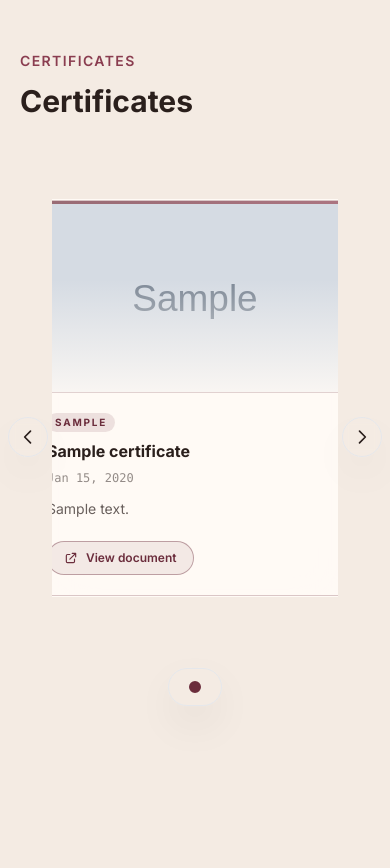
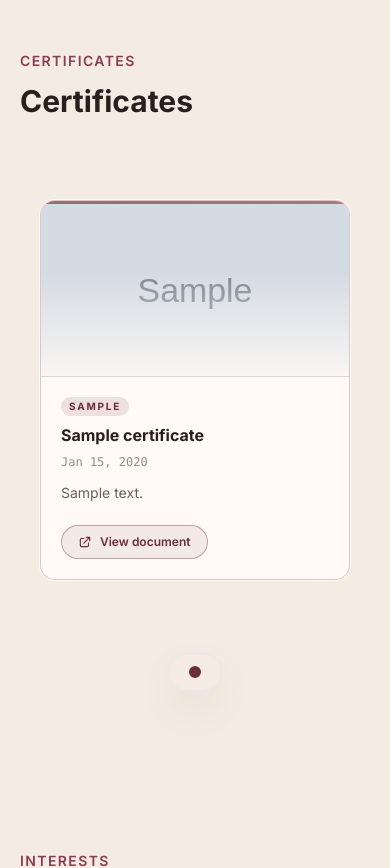
Before and after one commit to rasulbek647/my_portfolio, a Django app: page / in a window 390 px wide. Shown: the part 4330-5198 px from the top of the page. Run offline with Django 5.2, Linux system fonts and the light colour scheme; data comes from the database, SQL or seed files in the repository; tables that the repository leaves empty hold one stand-in row (values such as "Sample post"); grey boxes marked "Sample" are stand-in pictures; some libraries are stand-ins or nearby versions.

Commit message:
style: fix carousel width and hide side buttons on mobile

```diff
--- a/templates/resume/home.html
+++ b/templates/resume/home.html
@@ -783,22 +783,22 @@
 
       <!-- Prev / Next Buttons -->
       <button id="cert-prev" aria-label="Previous"
-        class="absolute left-0 top-1/2 -translate-y-1/2 z-30 flex h-10 w-10 items-center justify-center rounded-full border border-themeText/10 bg-themeSurface/80 shadow-soft backdrop-blur-sm transition hover:border-primary/40 hover:bg-primary/10 hover:text-primary text-themeText -translate-x-3 sm:-translate-x-5">
+        class="hidden sm:flex absolute left-0 top-1/2 -translate-y-1/2 z-30 h-10 w-10 items-center justify-center rounded-full border border-themeText/10 bg-themeSurface/80 shadow-soft backdrop-blur-sm transition hover:border-primary/40 hover:bg-primary/10 hover:text-primary text-themeText -translate-x-3 sm:-translate-x-5">
         <svg class="h-5 w-5" fill="none" stroke="currentColor" viewBox="0 0 24 24"><path stroke-linecap="round" stroke-linejoin="round" stroke-width="2" d="M15 19l-7-7 7-7"/></svg>
       </button>
       <button id="cert-next" aria-label="Next"
-        class="absolute right-0 top-1/2 -translate-y-1/2 z-30 flex h-10 w-10 items-center justify-center rounded-full border border-themeText/10 bg-themeSurface/80 shadow-soft backdrop-blur-sm transition hover:border-primary/40 hover:bg-primary/10 hover:text-primary text-themeText translate-x-3 sm:translate-x-5">
+        class="hidden sm:flex absolute right-0 top-1/2 -translate-y-1/2 z-30 h-10 w-10 items-center justify-center rounded-full border border-themeText/10 bg-themeSurface/80 shadow-soft backdrop-blur-sm transition hover:border-primary/40 hover:bg-primary/10 hover:text-primary text-themeText translate-x-3 sm:translate-x-5">
         <svg class="h-5 w-5" fill="none" stroke="currentColor" viewBox="0 0 24 24"><path stroke-linecap="round" stroke-linejoin="round" stroke-width="2" d="M9 5l7 7-7 7"/></svg>
       </button>
 
       <!-- Carousel Track -->
-      <div class="overflow-hidden mx-8 sm:mx-10" id="cert-overflow">
+      <div class="overflow-hidden mx-2 sm:mx-10" id="cert-overflow">
         <div class="flex gap-6 transition-transform duration-700 ease-[cubic-bezier(0.25,1,0.5,1)] will-change-transform" id="cert-track" style="padding: 2rem 0;">
 
           {% for cert in certificates %}
           <!-- Certificate Card -->
-          <div class="cert-slide spotlight-card group relative shrink-0 rounded-2xl transition-all duration-700"
-               style="width: 340px; padding: 1px; background: var(--color-surface, #1e2030);">
+          <div class="cert-slide w-[80vw] max-w-[340px] spotlight-card group relative shrink-0 rounded-2xl transition-all duration-700"
+               style="padding: 1px; background: var(--color-surface, #1e2030);">
 
             <!-- Outer Aura -->
             <div class="pointer-events-none absolute -inset-[4px] rounded-2xl opacity-0 transition-opacity duration-500 group-hover:opacity-40 blur-2xl z-0"
```
